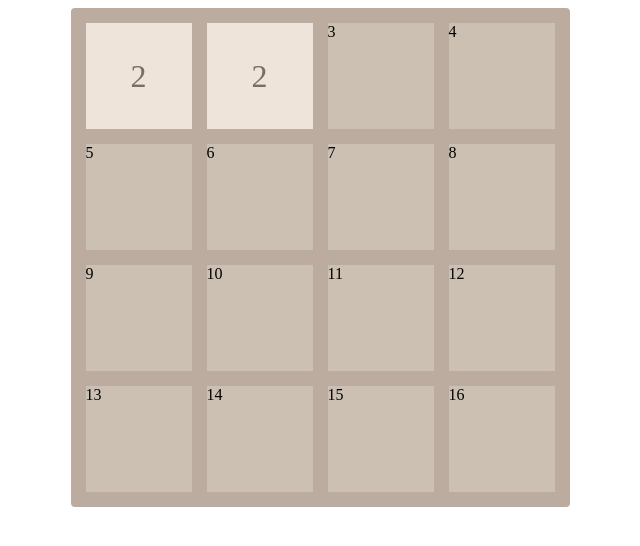
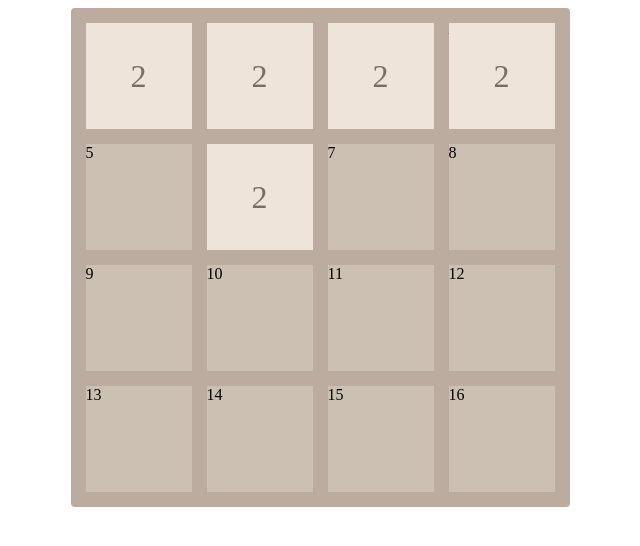
Before and after one commit to cherryday/vue-2048, a Vue app: page / in a window 1280 px wide. Shown: the top 546 px of the page, without its empty margins (320-960 px from the left). Built offline with nearby package versions, Linux system fonts and the light colour scheme.

Commit message:
refactoring

```diff
--- a/src/App.vue
+++ b/src/App.vue
@@ -1,45 +1,133 @@
 <script setup>
-import { reactive } from 'vue';
+import { onMounted, reactive, ref, watch } from 'vue';
+import GameTile from './components/GameTile.vue';
 
-let rows = reactive([
-  { x: 0, y: 0, value: 2 },
-  { x: 1, y: 0, value: 2 },
+const tiles = ref([
+  { id: 1, x: 0, y: 0, value: 2 },
+  { id: 4, x: 3, y: 0, value: 2 },
+  { id: 3, x: 2, y: 0, value: 2 },
+  { id: 5, x: 1, y: 1, value: 2 },
+  { id: 2, x: 1, y: 0, value: 2 },
 ]);
 
-// function getStyles(x, y) {
-//   return {
-//     transform: `translate(${x * 106 + 15}px, ${y * 106 + 15}px)`
-//   }
-// }
+watch(
+  () => tiles,
+  (newValue, oldValue) => {
+    // console.log('Watch', newValue, oldValue);
+  },
+  { deep: true },
+);
 
-// let matrix = reactive([
-//   [1, 0, 0, 0],
-//   [0, 0, 0, 0],
-//   [0, 0, 0, 0],
-//   [0, 0, 0, 0],
-// ]);
+function getRowsByAxis(axis) {
+  return [
+    ...tiles.value
+      .reduce((acc, tile) => {
+        if (acc.has(tile[axis])) {
+          acc.set(tile[axis], [...acc.get(tile[axis]), tile]);
+        } else {
+          acc.set(tile[axis], [tile]);
+        }
+        return acc;
+      }, new Map())
+      .values(),
+  ];
+}
+
+function getDistanceAxis(rows, axis) {
+  const max = 3;
+
+  rows.forEach((rows) => {
+    rows.forEach((currentTile, index) => {
+      const nextTile = rows[index - 1];
+
+      if (nextTile) {
+        if (currentTile.value === nextTile.value && !nextTile.isMerge) {
+          currentTile.isMerge = true;
+          currentTile[axis] = nextTile[axis];
+        } else {
+          currentTile[axis] = nextTile[axis] - 1;
+        }
+      } else if (currentTile[axis] < max) {
+        currentTile[axis] = max;
+      }
+    });
+  });
+}
+
+function getDistanceUpAxis(rows, axis) {
+  const min = 0;
+
+  rows.forEach((rows) => {
+    rows.forEach((currentTile, index) => {
+      const nextTile = rows[index - 1];
+
+      if (nextTile) {
+        if (currentTile.value === nextTile.value && !nextTile.isMerge) {
+          currentTile.isMerge = true;
+          currentTile[axis] = nextTile[axis];
+        } else {
+          currentTile[axis] = nextTile[axis] + 1;
+        }
+      } else if (currentTile[axis] > min) {
+        currentTile[axis] = min;
+      }
+    });
+  });
+}
+
+function moveRight() {
+  const sortedRows = getRowsByAxis('y').map((row) =>
+    row.sort((a, b) => b.x - a.x),
+  );
+  getDistanceAxis(sortedRows, 'x');
+}
+
+function moveLeft() {
+  const sortedRows = getRowsByAxis('y').map((row) =>
+    row.sort((a, b) => a.x - b.x),
+  );
+  getDistanceUpAxis(sortedRows, 'x');
+}
+
+function moveDown() {
+  const sortedRows = getRowsByAxis('x').map((row) =>
+    row.sort((a, b) => b.y - a.y),
+  );
+  getDistanceAxis(sortedRows, 'y');
+}
+
+function moveUp() {
+  const sortedRows = getRowsByAxis('x').map((row) =>
+    row.sort((a, b) => a.y - b.y),
+  );
+  getDistanceUpAxis(sortedRows, 'y');
+}
+
+function onMergeTiles(tile) {
+  tiles.value = tiles.value.filter((a) => a.id !== tile.id);
+  const mergedTile = tiles.value.find(
+    (a) => a.x === tile.x && a.y === tile.y && !a.isMerge,
+  );
+  mergedTile.value += tile.value;
+}
 
 window.addEventListener('keydown', (event) => {
   const code = event.code;
 
   if (code === 'ArrowUp') {
-    // rows.push({ x: 1, y: 0, value: 2 });
-    rows[0].y = 0;
+    moveUp();
   }
 
   if (code === 'ArrowRight') {
-    rows[0].x = 2;
-    rows[1].x = 3;
+    moveRight();
   }
   if (code === 'ArrowLeft') {
-    rows[0].x = 0;
-    rows[1].x = 1;
+    moveLeft();
   }
   if (code === 'ArrowDown') {
-    rows[0].y = 3;
+    moveDown();
   }
 });
-//
 </script>
 
 <template>
@@ -49,18 +137,12 @@ window.addEventListener('keydown', (event) => {
         <span>{{ index }}</span>
       </div>
 
-      <div
-        v-for="(row, index) in rows"
-        :key="index"
-        class="content"
-        :style="{
-          transform: `translate(${row.x * 106 + 15 + row.x * 15}px, ${
-            row.y * 106 + 15 + row.y * 15
-          }px)`,
-        }"
-      >
-        {{ row.value }}
-      </div>
+      <GameTile
+        v-for="(tile, index) in tiles"
+        :key="tile.id"
+        :tile="tile"
+        @merge="onMergeTiles(tile)"
+      />
     </div>
   </main>
 </template>
@@ -70,6 +152,8 @@ window.addEventListener('keydown', (event) => {
   display: flex;
   align-items: center;
   justify-content: center;
+
+  position: relative;
 }
 
 .board {
@@ -84,26 +168,6 @@ window.addEventListener('keydown', (event) => {
 }
 
 .cell {
-  /* width: 106px;
-  height: 106px; */
   background-color: #ccc0b3;
 }
-
-.content {
-  position: absolute;
-  display: block;
-  height: 106px;
-  width: 106px;
-  background-color: #eee4da;
-  display: flex;
-  align-items: center;
-  justify-content: center;
-  color: #776e65;
-  font-size: 32px;
-  transition: transform 100ms ease-in-out;
-}
-
-/* .content:hover {
-  transform: translateY(121px);
-} */
 </style>
--- a/src/components/GameTile.vue
+++ b/src/components/GameTile.vue
@@ -1,7 +1,7 @@
 <script setup>
 import { computed } from 'vue';
 
-// { x: 0, y: 0, value: 2, isMerge: false }
+// { id: 0, x: 0, y: 0, value: 2, isMerge: false }
 const props = defineProps({
   tile: {
     type: Object,
@@ -23,7 +23,6 @@ function onTransitionEnd() {
   if (props.tile.isMerge) {
     emit('merge');
   }
-  console.log('Animation end', props.tile);
 }
 </script>
 
```
